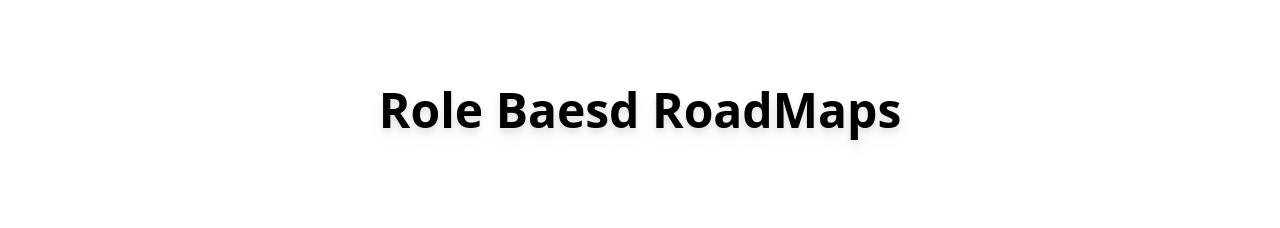
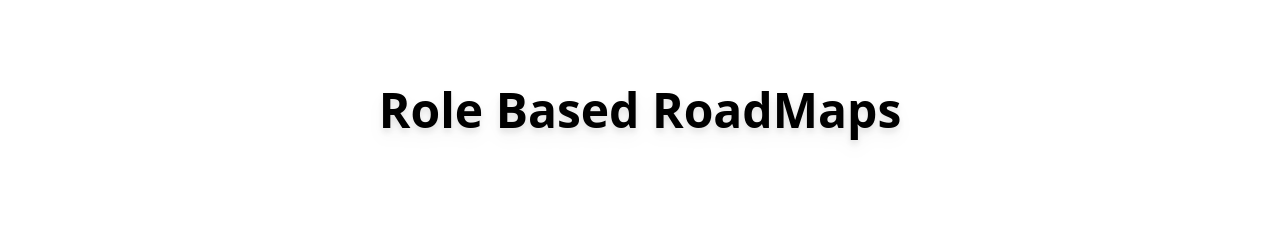
Before and after one commit to 321999/Learning_path, a React (Create React App) app: page / in a window 1280 px wide. Shown: the part 814-1042 px from the top of the page. Built offline with nearby package versions, Linux system fonts and the light colour scheme.

Commit message:
new featured added

```diff
--- a/src/App.js
+++ b/src/App.js
@@ -40,9 +40,9 @@ function App() {
           <Route path="/field" element={<Raam/>}></Route>
           <Route path="/Home" element={<Home/>}></Route>
 
+          <Route path="/Home/Hero" element={<Hero/>}></Route>
+
           <Route path='/' element={<Home/>}></Route>
-
-
           </Routes>
       {/* </BrowserRouter> */}
 
--- a/src/components/RoleBased.jsx
+++ b/src/components/RoleBased.jsx
@@ -13,12 +13,11 @@ import Four from '../assets/Data-analysis.jpg'
 import five from '../assets/2807756_18131.jpg'
 import six from '../assets/maching-learning.jpg'
 
-
 const RoleBased = () => {
   return (
 
     <div className='w-full py-[5rem] px-2 bg-white '>
-      <h1 className=' drop-shadow-lg  md:text-5xl sm:text-4xl text-xl font-bold py-4 text-center mt-1 mb-12 pb-12 '>Role Baesd RoadMaps</h1>
+      <h1 className=' drop-shadow-lg  md:text-5xl sm:text-4xl text-xl font-bold py-4 text-center mt-1 mb-12 pb-12 '>Role Based RoadMaps</h1>
     <Swiper
     // install Swiper modules
     modules={[Navigation, Pagination, Scrollbar, A11y]}
--- a/src/components/home.jsx
+++ b/src/components/home.jsx
@@ -13,6 +13,7 @@ import { BrowserRouter, Routes, Route } from 'react-router-dom';
 import DevOps from '../roadmap/DevOps';
 import Raam from './raam';
 // import Home from "./compo
+import PopupPage from "../Description/PopupPage"
 
 function Home() {
   return (
@@ -20,6 +21,7 @@ function Home() {
       {/* <BrowserRouter>  isko uncomment hona chahiye  isko comment hona hua then only u can  */}
       {/* <DevOps/> */}
         {/* <Navbar/> */}
+        {/* <PopupPage/> */}
 
         <Hero/>
         <RoleBased/>
@@ -27,14 +29,14 @@ function Home() {
         <SkillBased/>
         <Footer/>
         {/* <Raam/> */}
-        <Routes>
-          <Route path="/Hero" element={<Hero/>}></Route>
+        {/* <Routes> */}
+          {/* <Route path="/Home/Hero" element={<Hero/>}></Route>
           <Route path="/roadmaps" element={<DevOps/>}></Route>
           <Route path="/about" element={<Raam/>}></Route>
           <Route path="/field" element={<Raam/>}></Route>
-          {/* <Route path='/Home' element={<Home/>}></Route> */}
+          <Route path='/Home' element={<Home/>}></Route>
 
-          </Routes>
+          </Routes> */}
       {/* </BrowserRouter> */}
 
       {/* instead of hell use checkcircle   <CheckCircleIcon/> */}
```
Also changed, not shown: 1 other file (tests, documents, lock files or other folders).
